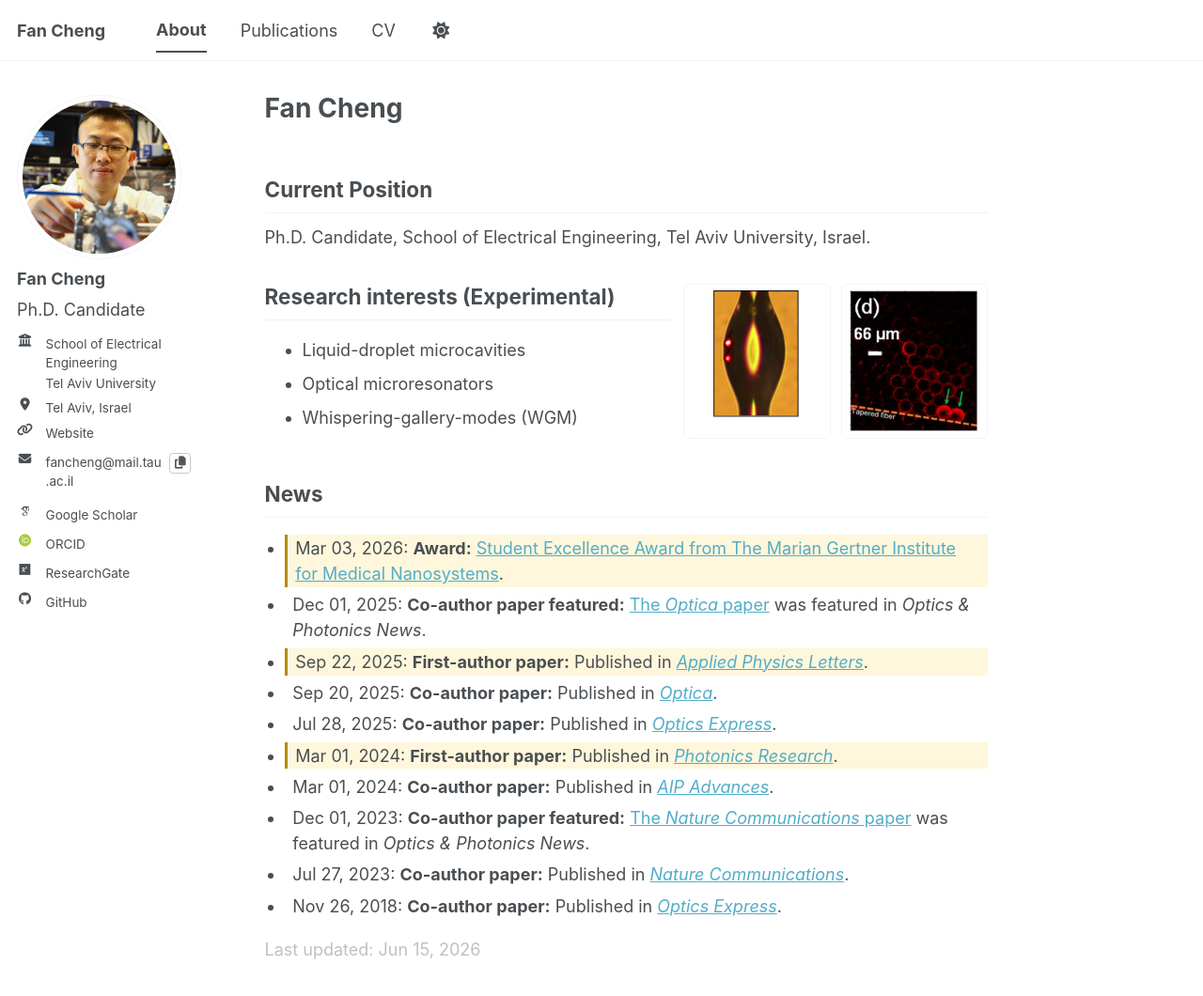
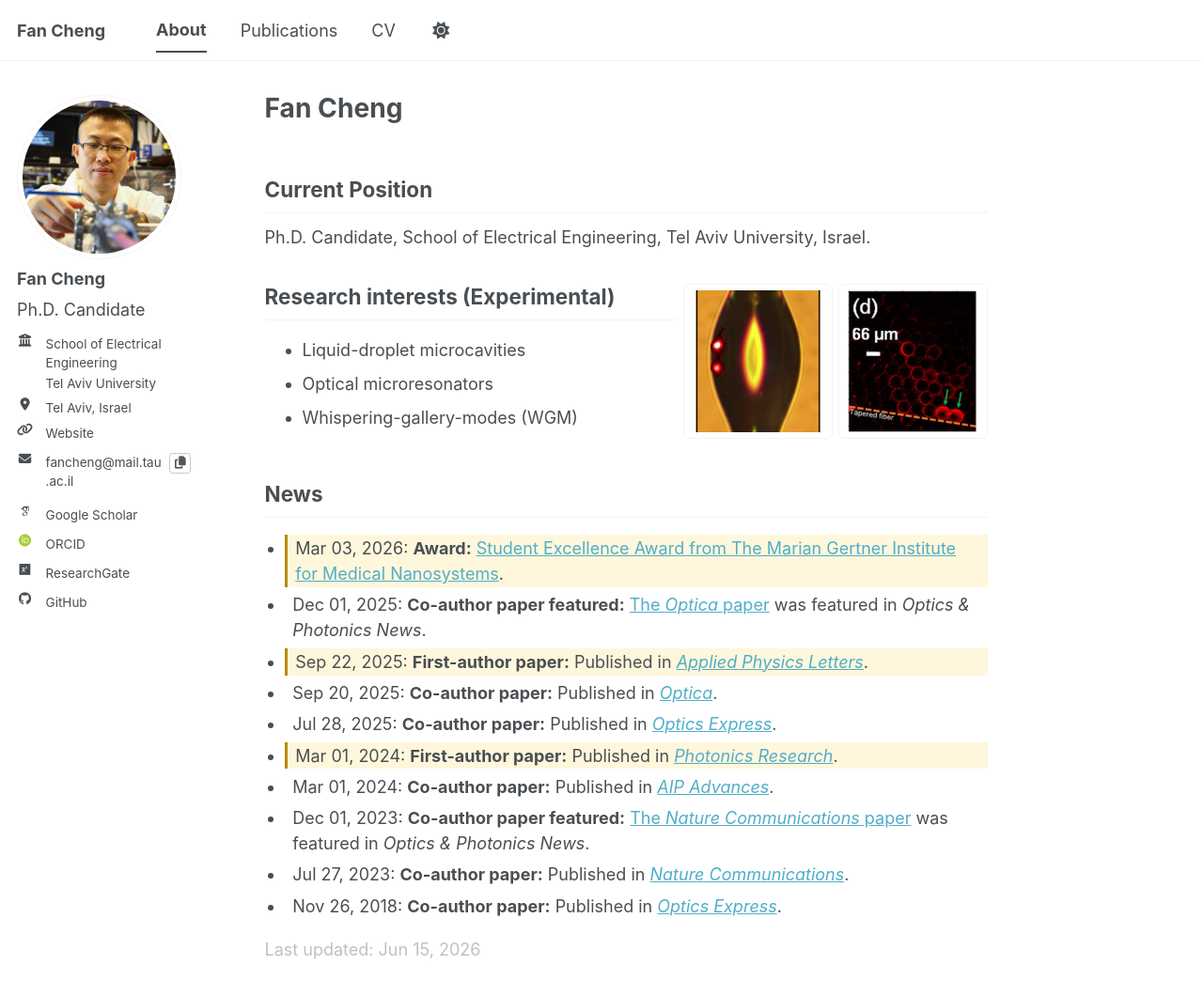
Before and after one commit to FanCheng5640/fancheng5640.github.io, a Jekyll site: the page built from _pages/about.md, in a window 1280 px wide and 1074 px high. Shown: the top 1060 px of the window at 94% size. Built offline with Jekyll 4.4.1, drawn with Linux system fonts in a browser that asks for light colours; some web fonts are replaced; a script bundle is joined from its source files by our own code; library files that are not in the unit come from our copies.

Commit message:
Refine research images and video labels

```diff
--- a/_includes/video-interview-links.html
+++ b/_includes/video-interview-links.html
@@ -14,23 +14,24 @@
       {% for item in include.visualizations %}
         {% assign video_uid_source = item.video | default: item.source_url | append: forloop.index | slugify %}
         {% assign video_dialog_id = "publication-video-dialog-" | append: video_uid_source %}
+        {% assign video_accessible_label = item.title | default: item.label %}
         <figure class="publication__video-card">
           {% if item.video %}
-            <button class="publication__video-trigger" type="button" data-publication-figure-open aria-haspopup="dialog" aria-controls="{{ video_dialog_id }}" title="Play {{ item.label | escape }}">
+            <button class="publication__video-trigger" type="button" data-publication-figure-open aria-haspopup="dialog" aria-controls="{{ video_dialog_id }}" title="Play {{ video_accessible_label | escape }}">
               {% if item.poster %}
                 <img src="{{ item.poster | relative_url }}" alt="" loading="lazy" decoding="async" aria-hidden="true">
               {% endif %}
               <span class="publication__video-play" aria-hidden="true"><i class="fa fa-play"></i></span>
             </button>
           {% elsif item.embed_url %}
-            <button class="publication__video-trigger" type="button" data-publication-figure-open aria-haspopup="dialog" aria-controls="{{ video_dialog_id }}" title="Play {{ item.label | escape }}">
+            <button class="publication__video-trigger" type="button" data-publication-figure-open aria-haspopup="dialog" aria-controls="{{ video_dialog_id }}" title="Play {{ video_accessible_label | escape }}">
               {% if item.poster %}
                 <img src="{{ item.poster | relative_url }}" alt="" loading="lazy" decoding="async" aria-hidden="true">
               {% endif %}
               <span class="publication__video-play" aria-hidden="true"><i class="fa fa-play"></i></span>
             </button>
           {% elsif item.external_url %}
-            <a class="publication__video-trigger publication__video-trigger--external" href="{{ item.external_url }}" target="_blank" rel="noopener" title="Open {{ item.label | escape }}">
+            <a class="publication__video-trigger publication__video-trigger--external" href="{{ item.external_url }}" target="_blank" rel="noopener" title="Open {{ video_accessible_label | escape }}">
               {% if item.poster %}
                 <img src="{{ item.poster | relative_url }}" alt="" loading="lazy" decoding="async" aria-hidden="true">
               {% endif %}
@@ -38,14 +39,13 @@
             </a>
           {% endif %}
           <figcaption class="publication__video-caption">
-            <span class="publication__video-label">{{ item.label }}</span>
             <span class="publication__video-title">{{ item.title }}</span>
             {% if item.external_url and item.description %}
               <span class="publication__video-note">{{ item.description }}</span>
             {% endif %}
           </figcaption>
           {% if item.video or item.embed_url %}
-            <dialog id="{{ video_dialog_id }}" class="publication__figure-dialog publication__video-dialog" data-publication-figure-dialog aria-label="{{ item.label | escape }}">
+            <dialog id="{{ video_dialog_id }}" class="publication__figure-dialog publication__video-dialog" data-publication-figure-dialog aria-label="{{ video_accessible_label | escape }}">
               <button class="publication__figure-close" type="button" data-publication-figure-close aria-label="Close video" title="Close">&times;</button>
               <div class="publication__video-dialog-body">
                 {% if item.video %}
--- a/_pages/about.md
+++ b/_pages/about.md
@@ -25,7 +25,7 @@
   <div class="research-signatures" aria-label="Representative research images">
     <figure class="research-signatures__item">
       <a class="research-signatures__link" href="{{ '/publications/#publication-publication-2025-09-22-resonantly-enhanced-evaporation-sensing-in-liquid-droplet-whispering-gallery-cavities' | relative_url }}">
-        <img src="{{ '/files/papers/figures/about-2025-apl-droplet-evaporation-panel-e.png' | relative_url }}" alt="Fig. 1(e) superposition of the whispering-gallery mode and liquid droplet used for evaporation sensing" width="272" height="436" loading="lazy" decoding="async">
+        <img src="{{ '/files/papers/figures/about-2025-apl-droplet-evaporation-panel-e.png' | relative_url }}" alt="Fig. 1(e) superposition of the whispering-gallery mode and liquid droplet used for evaporation sensing" width="264" height="300" loading="lazy" decoding="async">
       </a>
     </figure>
     <figure class="research-signatures__item">
--- a/_sass/layout/_page.scss
+++ b/_sass/layout/_page.scss
@@ -417,7 +417,7 @@
 .research-interests {
   display: grid;
   grid-template-columns: minmax(max-content, 1fr) minmax(13rem, 18rem);
-  column-gap: 0.75rem;
+  column-gap: 0.4rem;
   align-items: stretch;
   justify-content: start;
   margin: 2em 0 1.25rem;
@@ -440,7 +440,7 @@
 .research-signatures {
   display: grid;
   grid-template-columns: repeat(2, minmax(0, 1fr));
-  gap: 0.6rem;
+  gap: 0.35rem;
   justify-self: end;
   align-self: stretch;
   width: 100%;
```
Also changed, not shown: files/papers/figures/about-2025-apl-droplet-evaporation-panel-e.png.
